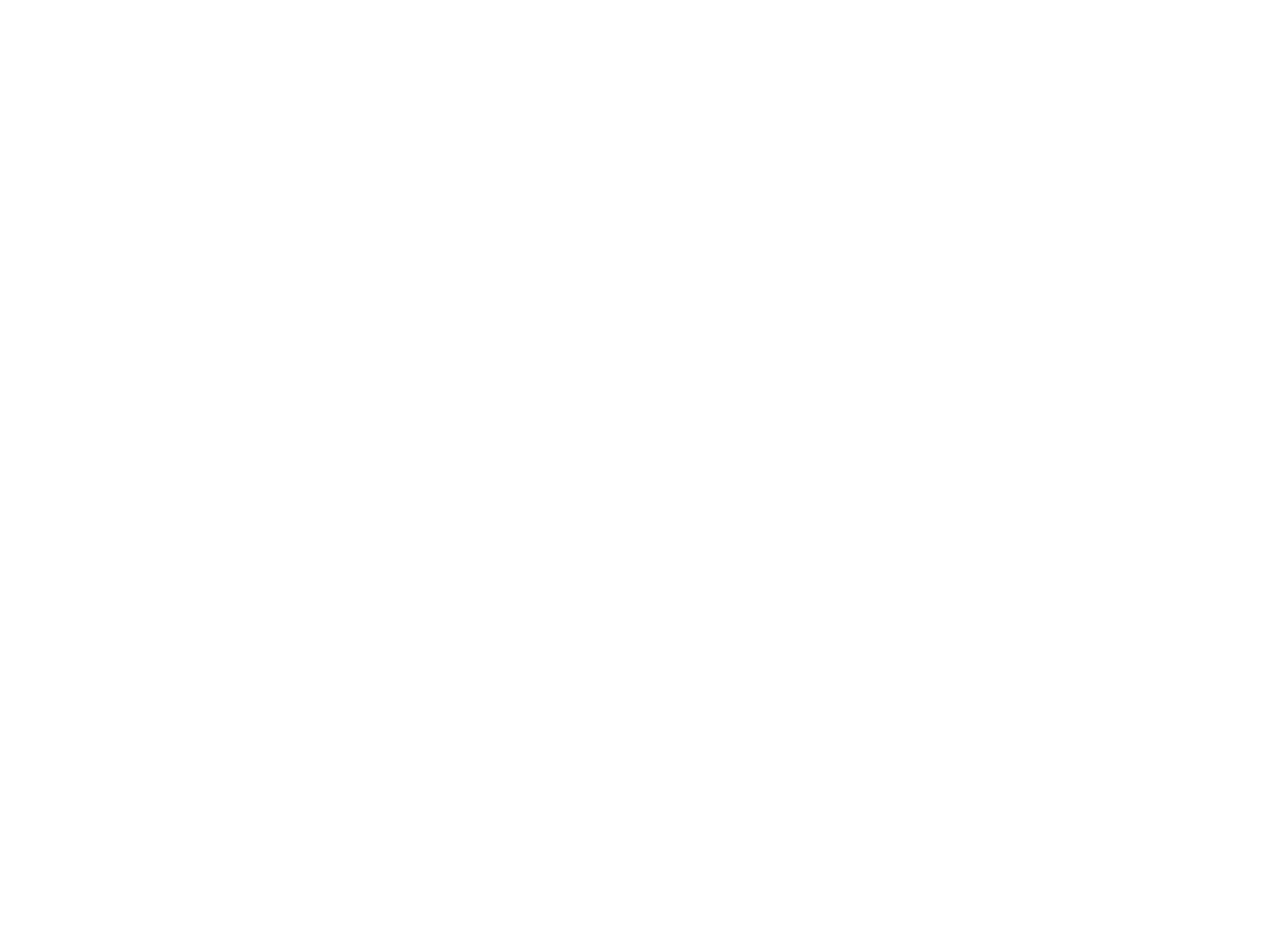
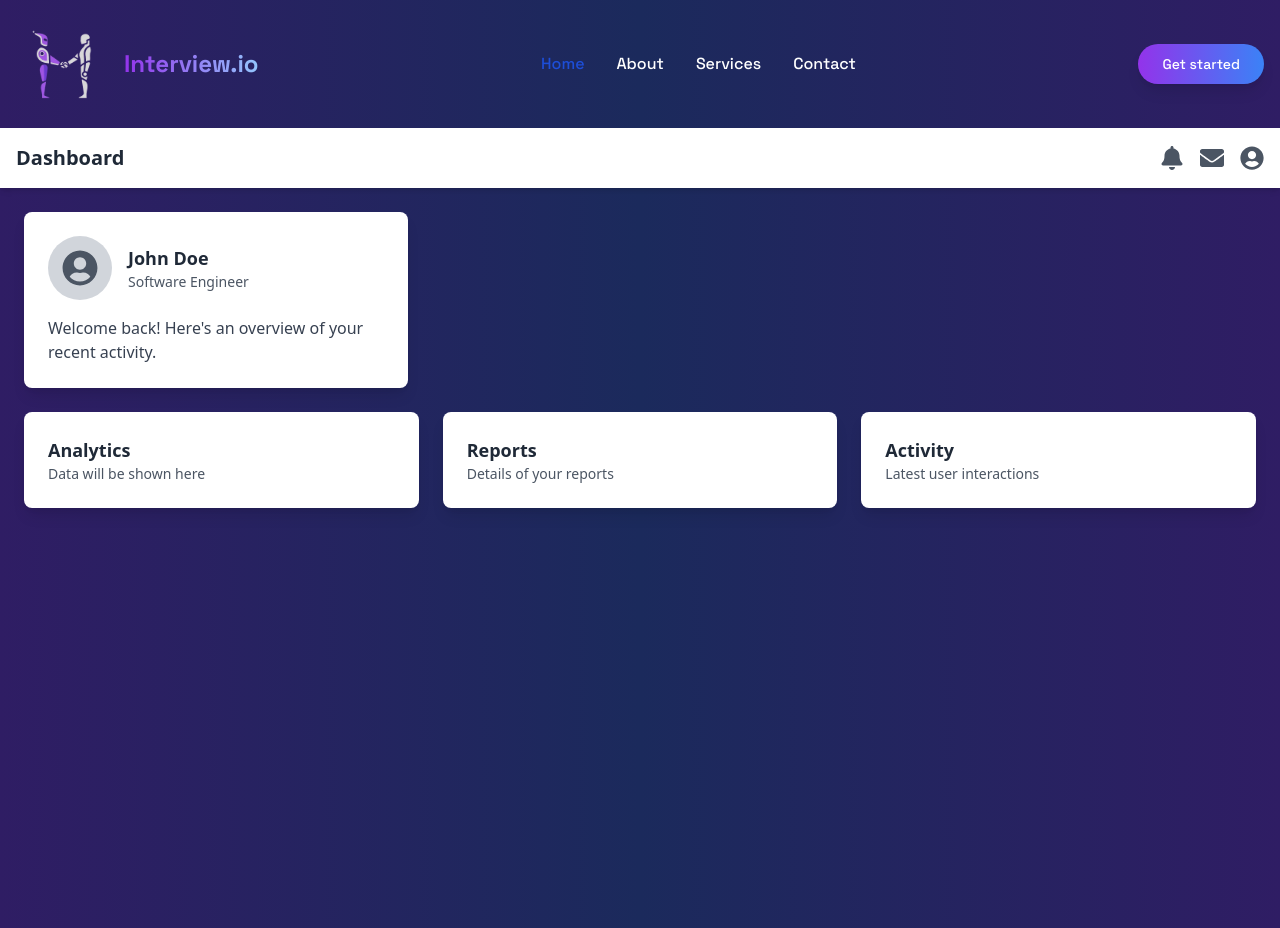
Before and after one commit to CodebyShaurya/Interview.io, a React (Vite) app: page /dashboard in a window 1280 px wide. Before the commit this address had no page. Before the commit the page ends 800 px from the top, so only its background shows below. Built offline with nearby package versions, Linux system fonts and the light colour scheme.

Commit message:
adding dashboard

```diff
--- a/package.json
+++ b/package.json
@@ -12,6 +12,7 @@
   "dependencies": {
     "react": "^18.3.1",
     "react-dom": "^18.3.1",
+    "react-icons": "^5.4.0",
     "react-router-dom": "^6.25.1"
   },
   "devDependencies": {
--- a/src/App.tsx
+++ b/src/App.tsx
@@ -1,16 +1,19 @@
 import { BrowserRouter, Route, Routes } from 'react-router-dom';
 import './App.css'
-import Home from './pages/Home'
+import Home from './pages/Home';
+import Dashboard from './pages/Dashboard';
+import Nav from './Components/Navbar';
 
 function App() {
   return (
     <>
+    <Nav/>
       <BrowserRouter>
         <Routes>
           <Route path="/" element={<Home />} />
           {/* <Route path="/learnings" element={<Learnings />} />
-          <Route path="/about" element={<AboutPage />} />
-          <Route path="/dashboard" element={<Dashboard />} /> */}
+          // <Route path="/about" element={<AboutPage />} /> */}
+          <Route path="/dashboard" element={<Dashboard />} />
         </Routes>
       </BrowserRouter>
     </>
--- a/src/Components/Navbar.tsx
+++ b/src/Components/Navbar.tsx
@@ -4,7 +4,7 @@
   // const [count, setCount] = useState(0)
 
   return (
-    <nav className="dark:bg-gray-900 w-full z-20 top-0 start-0   dark:border-gray-600">
+    <nav className="dark:bg-gray-900 w-full z-20 top-0 start-0   dark:border-gray-600 bg-gradient-to-r from-[#2f1d64] via-[#1b2a5c] to-[#2f1d64] text-white">
       <div className="max-w-screen-xl flex flex-wrap items-center justify-between mx-auto p-4">
         <a
           href=""
--- /dev/null
+++ b/src/pages/Dashboard.tsx
@@ -0,0 +1,89 @@
+// import React from 'react';
+import { useState } from 'react';
+import { FaBell, FaEnvelope, FaUserCircle } from 'react-icons/fa'; // Example icons
+
+const Dashboard = () => {
+    // State for toggling notification and email dropdowns
+    const [notificationsOpen, setNotificationsOpen] = useState(false);
+    const [emailsOpen, setEmailsOpen] = useState(false);
+
+    const toggleNotifications = () => setNotificationsOpen(!notificationsOpen);
+    const toggleEmails = () => setEmailsOpen(!emailsOpen);
+
+    return (
+        <div className="min-h-screen bg-gradient-to-r from-[#2f1d64] via-[#1b2a5c] to-[#2f1d64] flex flex-col">
+            {/* Header */}
+            <header className="bg-white shadow-md p-4 flex justify-between items-center">
+                <h1 className="text-xl font-bold text-gray-800">Dashboard</h1>
+                <div className="flex items-center space-x-4">
+                    {/* Notifications Icon */}
+                    <div className="relative">
+                        <FaBell
+                            className="text-gray-600 text-2xl cursor-pointer"
+                            onClick={toggleNotifications}
+                        />
+                        {notificationsOpen && (
+                            <div className="absolute right-0 mt-2 w-64 bg-white border rounded-lg shadow-lg p-4">
+                                <p>No new notifications</p>
+                            </div>
+                        )}
+                    </div>
+
+                    {/* Emails Icon */}
+                    <div className="relative">
+                        <FaEnvelope
+                            className="text-gray-600 text-2xl cursor-pointer"
+                            onClick={toggleEmails}
+                        />
+                        {emailsOpen && (
+                            <div className="absolute right-0 mt-2 w-64 bg-white border rounded-lg shadow-lg p-4">
+                                <p>No new emails</p>
+                            </div>
+                        )}
+                    </div>
+
+                    {/* Profile Icon */}
+                    <FaUserCircle className="text-gray-600 text-2xl" />
+                </div>
+            </header>
+
+            {/* Main Content */}
+            <main className="flex-grow p-6">
+                {/* Profile Card */}
+                <section className="bg-white rounded-lg shadow-lg p-6 mb-6 max-w-sm">
+                    <div className="flex items-center space-x-4">
+                        <div className="w-16 h-16 bg-gray-300 rounded-full flex items-center justify-center">
+                            <FaUserCircle className="text-4xl text-gray-600" />
+                        </div>
+                        <div>
+                            <h2 className="text-lg font-bold text-gray-800">John Doe</h2>
+                            <p className="text-sm text-gray-600">Software Engineer</p>
+                        </div>
+                    </div>
+                    <div className="mt-4">
+                        <p className="text-gray-700">Welcome back! Here's an overview of your recent activity.</p>
+                    </div>
+                </section>
+
+                {/* Additional Sections */}
+                <section className="grid grid-cols-1 md:grid-cols-2 lg:grid-cols-3 gap-6">
+                    {/* Placeholder for cards */}
+                    <div className="bg-white rounded-lg shadow-lg p-6">
+                        <h3 className="text-lg font-bold text-gray-800">Analytics</h3>
+                        <p className="text-sm text-gray-600">Data will be shown here</p>
+                    </div>
+                    <div className="bg-white rounded-lg shadow-lg p-6">
+                        <h3 className="text-lg font-bold text-gray-800">Reports</h3>
+                        <p className="text-sm text-gray-600">Details of your reports</p>
+                    </div>
+                    <div className="bg-white rounded-lg shadow-lg p-6">
+                        <h3 className="text-lg font-bold text-gray-800">Activity</h3>
+                        <p className="text-sm text-gray-600">Latest user interactions</p>
+                    </div>
+                </section>
+            </main>
+        </div>
+    );
+};
+
+export default Dashboard;
--- a/src/pages/Home.tsx
+++ b/src/pages/Home.tsx
@@ -7,7 +7,7 @@
 function App() {
   return (
     <div className="bg-gradient-to-r from-[#2f1d64] via-[#1b2a5c] to-[#2f1d64] ...">
-      <Nav />
+      {/* <Nav /> */}
       <div className="flex gap-10 p-24 items-center justify-around">
         <div className="w-1/2">
           <div className="text-6xl font-semibold my-10 text-white font-spacegroteskbold">
```
Also changed, not shown: 1 other file (tests, documents, lock files or other folders).
